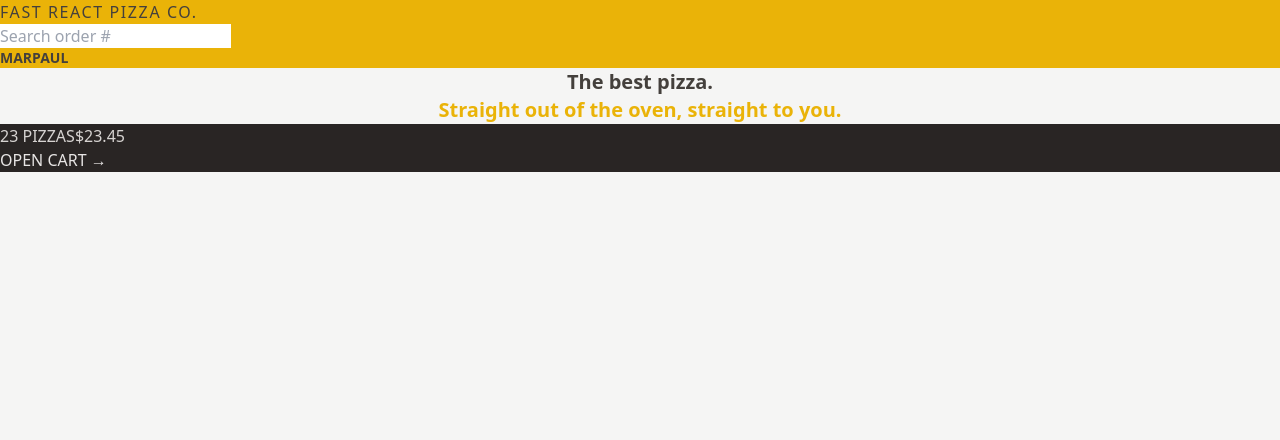
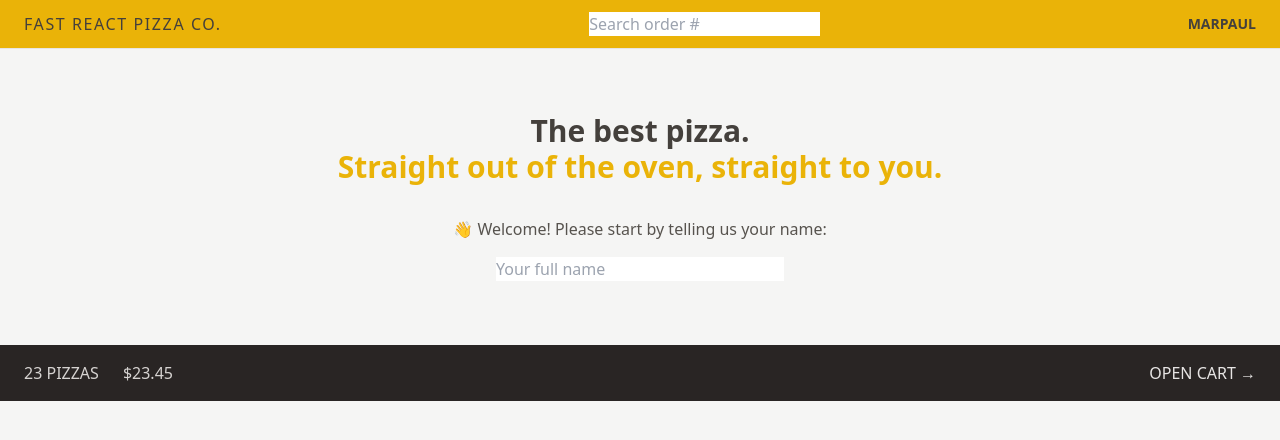
Before and after one commit to marpaul14/Fast-React-Pizza, a React (Vite) app: page / in a window 1280 px wide. Shown: the top 440 px of the page. Built offline with nearby package versions, Linux system fonts and the light colour scheme.

Commit message:
implementing tailwind flexbox

```diff
--- a/src/features/cart/CartOverview.jsx
+++ b/src/features/cart/CartOverview.jsx
@@ -2,8 +2,11 @@ import { Link } from "react-router-dom";
 
 function CartOverview() {
   return (
-    <div className="bg-stone-800 uppercase text-stone-200">
-      <p className="text-stone text-stone-300 ">
+    <div
+      className="flex items-center justify-between bg-stone-800 px-4 py-4 text-sm uppercase text-stone-200 sm:px-6
+    md:text-base"
+    >
+      <p className="text-stone space-x-4 text-stone-300  sm:space-x-6 ">
         <span>23 pizzas</span>
         <span>$23.45</span>
       </p>
--- a/src/features/user/CreateUser.jsx
+++ b/src/features/user/CreateUser.jsx
@@ -1,7 +1,7 @@
-import { useState } from 'react';
+import { useState } from "react";
 
 function CreateUser() {
-  const [username, setUsername] = useState('');
+  const [username, setUsername] = useState("");
 
   function handleSubmit(e) {
     e.preventDefault();
@@ -9,16 +9,19 @@ function CreateUser() {
 
   return (
     <form onSubmit={handleSubmit}>
-      <p>👋 Welcome! Please start by telling us your name:</p>
+      <p className="mb-4 text-sm text-stone-600 md:text-base">
+        👋 Welcome! Please start by telling us your name:
+      </p>
 
       <input
         type="text"
         placeholder="Your full name"
         value={username}
         onChange={(e) => setUsername(e.target.value)}
+        className=" w-72"
       />
 
-      {username !== '' && (
+      {username !== "" && (
         <div>
           <button>Start ordering</button>
         </div>
--- a/src/features/user/Username.jsx
+++ b/src/features/user/Username.jsx
@@ -1,5 +1,5 @@
 function Username() {
-  return <div className="text-sm font-semibold">Marpaul</div>;
+  return <div className="hidden text-sm font-semibold md:block">Marpaul</div>;
 }
 
 export default Username;
--- a/src/ui/Header.jsx
+++ b/src/ui/Header.jsx
@@ -5,7 +5,7 @@ import Username from "../features/user/Username";
 function Header() {
   return (
     <div>
-      <header className="bg-yellow-500 uppercase">
+      <header className="flex items-center justify-between border-b border-stone-200 bg-yellow-500 px-4 py-3 uppercase sm:px-6">
         <Link to="/" className="tracking-widest">
           Fast React Pizza Co.
         </Link>
--- a/src/ui/Home.jsx
+++ b/src/ui/Home.jsx
@@ -1,13 +1,17 @@
+import CreateUser from "../features/user/CreateUser";
+
 function Home() {
   return (
-    <div>
-      <h1 className="text-center text-xl font-semibold">
+    <div className="my-10 px-4 text-center sm:my-16">
+      <h1 className="mb-8  text-xl font-semibold md:text-3xl">
         The best pizza.
         <br />
         <span className="text-yellow-500">
           Straight out of the oven, straight to you.
         </span>
       </h1>
+
+      <CreateUser />
     </div>
   );
 }
```
